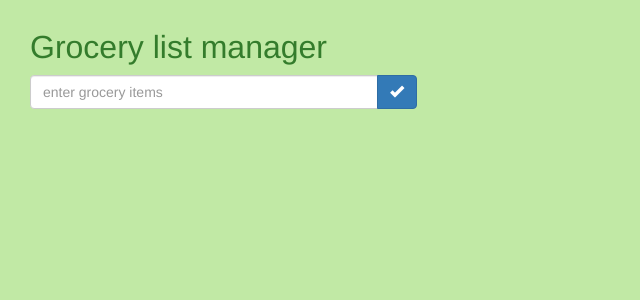
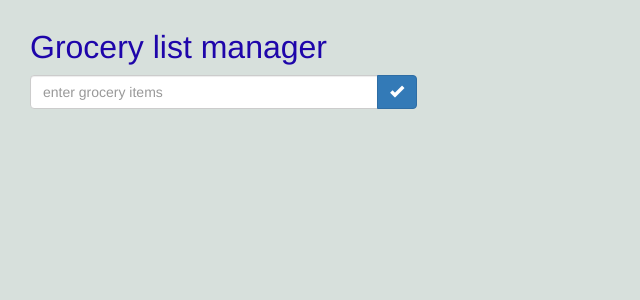
Before and after one commit to Yaseminp/AngularGrocery, an Angular app: page / in a window 1280 px wide. Shown: the top 300 px of the page, without its empty margins (0-640 px from the left). Built offline with nearby package versions, Linux system fonts and the light colour scheme.

Commit message:
bacground  and font color

```diff
--- a/src/styles.css
+++ b/src/styles.css
@@ -1,10 +1,10 @@
 body{
   margin: 30px;
-  background-color: #c1e9a5
+  background-color: #d7e0dc
 }
 
 h2{
-  color: #347C2C;
+  color: rgb(30, 5, 170);
   font-size: 32px
 }
 .strike{
```
